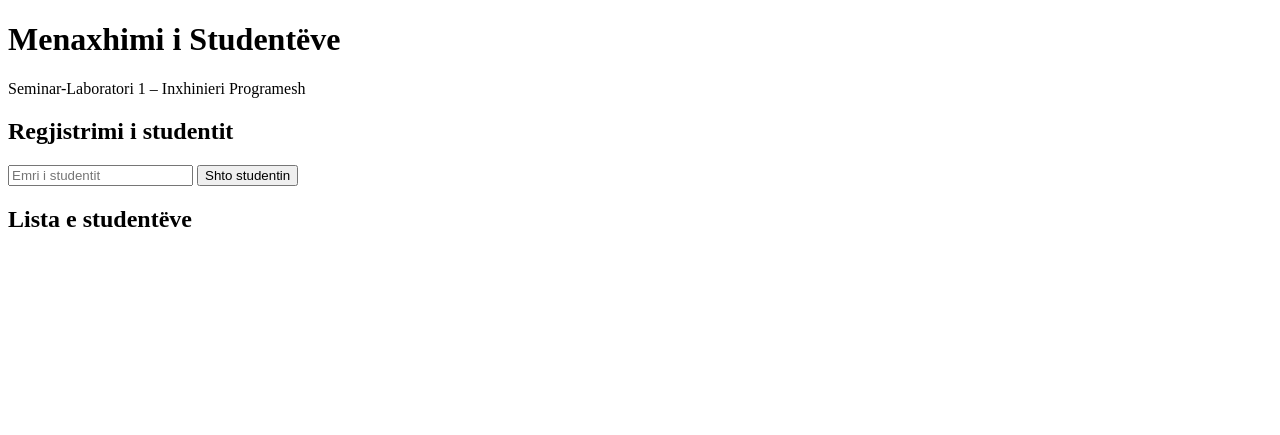
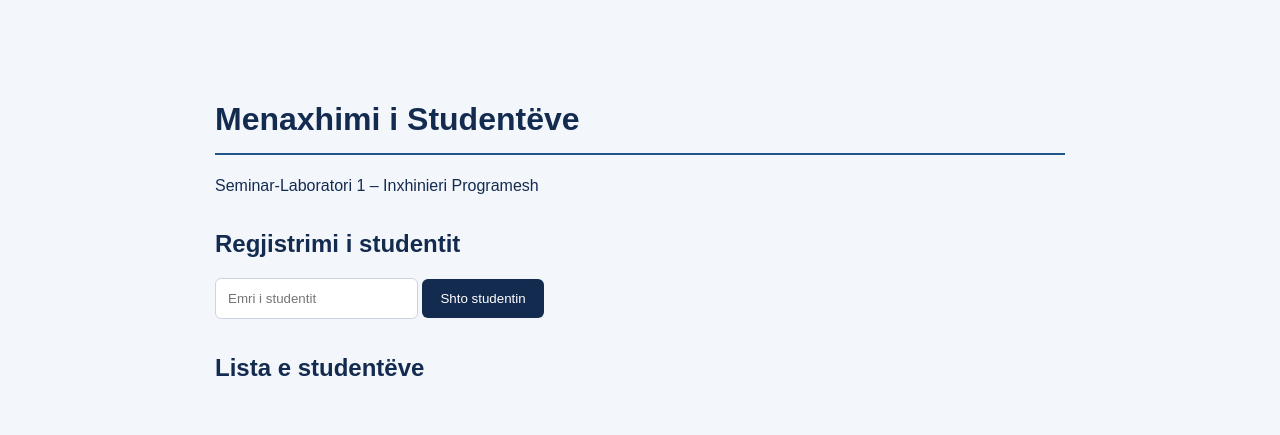
Before and after one commit to fjonaskura7/laboratori-1-menaxhimi-studenteve, a plain HTML site: page index.html in a window 1280 px wide. Drawn offline with Linux system fonts and the light colour scheme.

Commit message:
feat: add initial CSS styling

```diff
--- /dev/null
+++ b/css/styles.css
@@ -0,0 +1,33 @@
+/* Seminar-Laboratori 1 - Dizajni fillestar */
+body {
+    font-family: Arial, sans-serif;
+    background-color: #f3f6fb;
+    color: #142b50;
+    max-width: 850px;
+    margin: 50px auto;
+    padding: 30px;
+    }
+    h1 {
+    color: #142b50;
+    border-bottom: 2px solid #24558a;
+    padding-bottom: 15px;
+    }
+    h2 {
+    margin-top: 35px;
+    }
+    input {
+        padding: 12px;
+        border: 1px solid #cbd5e1;
+        border-radius: 6px;
+        }
+        button {
+        padding: 12px 18px;
+        background: #142b50;
+        color: white;
+        border: none;
+        border-radius: 6px;
+        cursor: pointer;
+        }
+        button:hover {
+        background: #24558a;
+        }
--- a/index.html
+++ b/index.html
@@ -1,6 +1,7 @@
 <!DOCTYPE html>
 <html lang="sq">
 <head>
+    <link rel="stylesheet" href="css/styles.css">
 <meta charset="UTF-8">
 <meta name="viewport"
 content="width=device-width, initial-scale=1.0">
```
Also changed, not shown: 1 other file.
